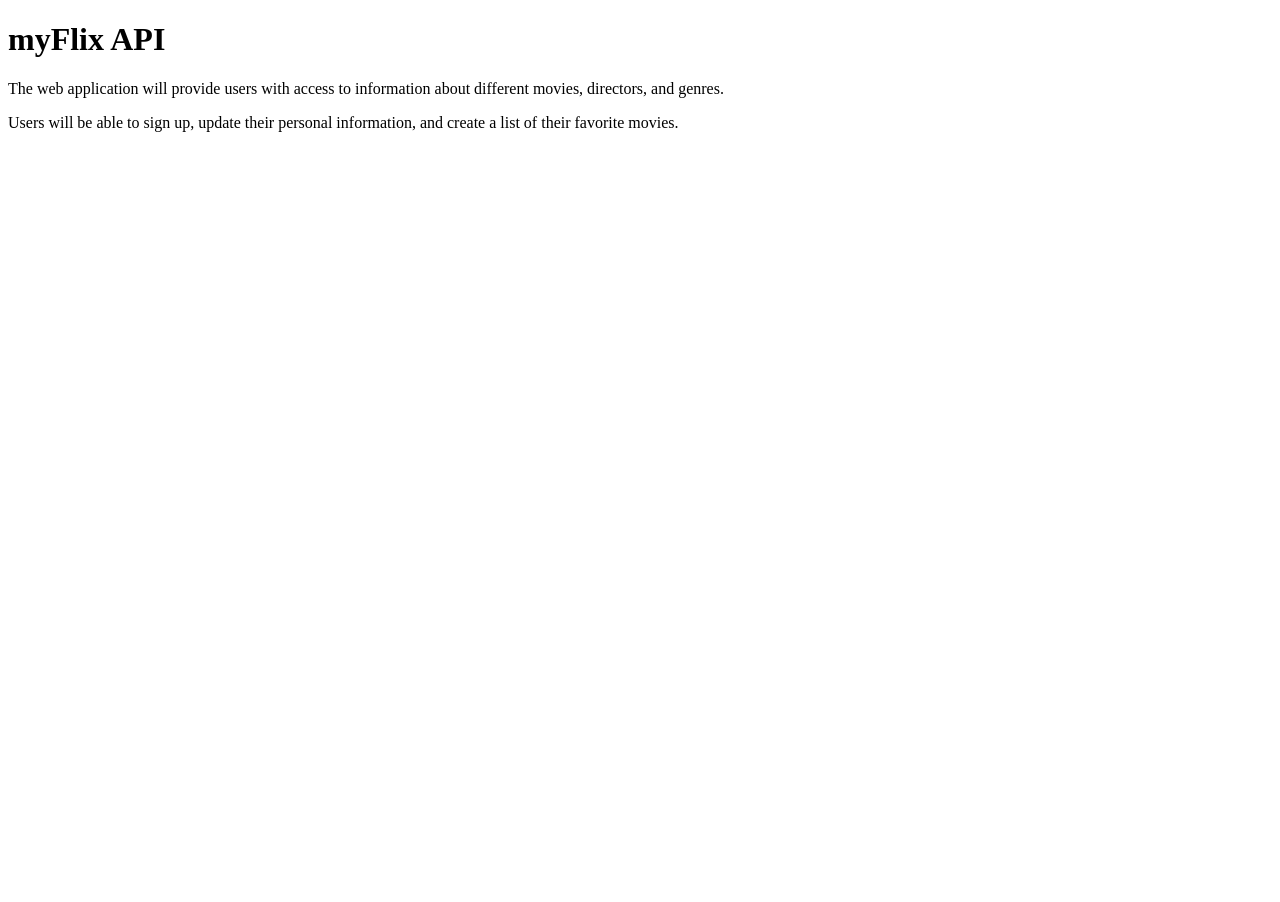
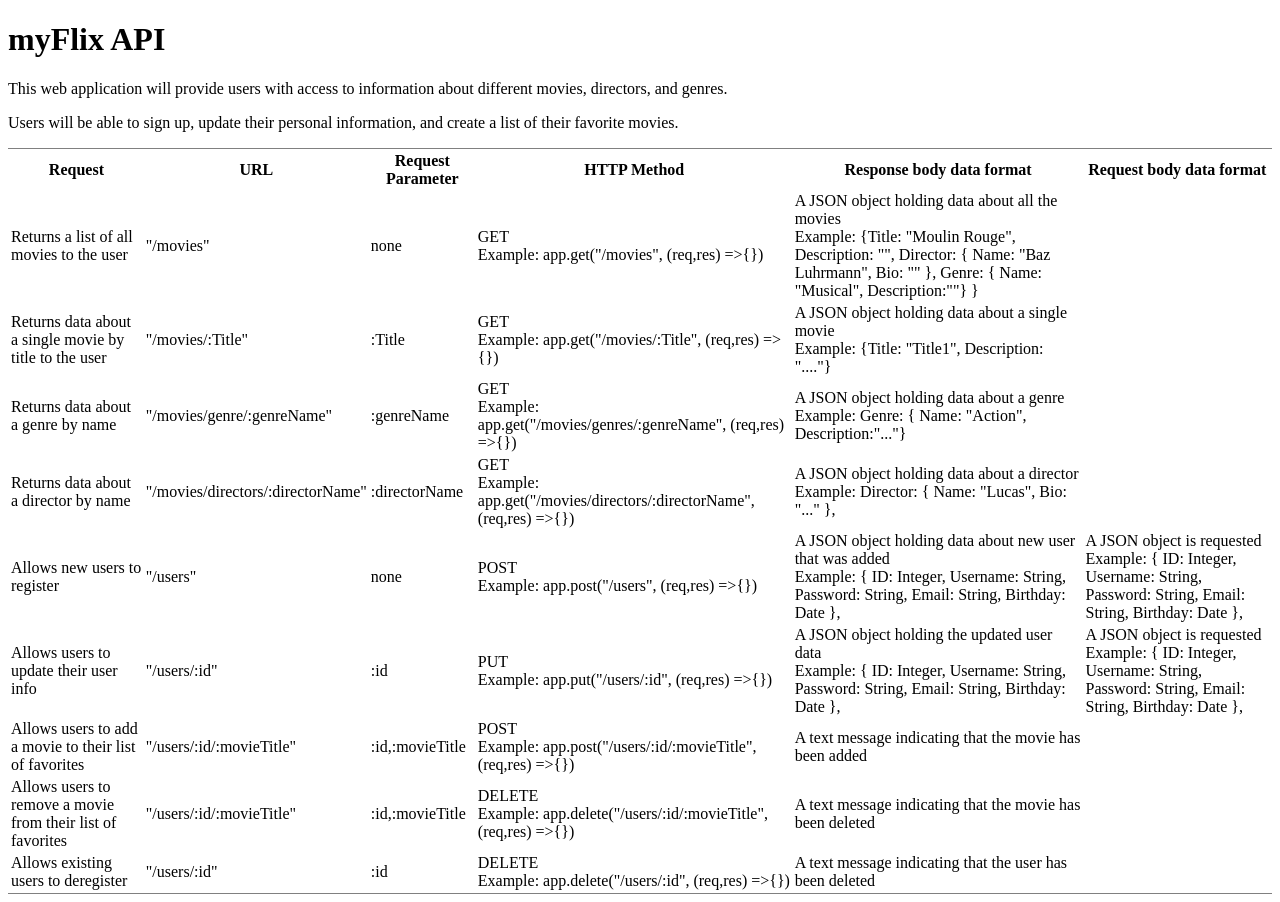
Before and after one commit to martalexaa/movie_api, a website: page public/documentation.html in a window 1280 px wide. Before the commit the page ends 800 px from the top, so only its background shows below. Drawn offline with Linux system fonts and the light colour scheme.

Commit message:
Route endpoints, update documentation

```diff
--- a/log.txt
+++ b/log.txt
@@ -5,3 +5,4 @@
 ::ffff:127.0.0.1 - - [28/Dec/2022:11:11:07 +0000] "GET / HTTP/1.1" 304 - "-" "Mozilla/5.0 (Windows NT 10.0; Win64; x64) AppleWebKit/537.36 (KHTML, like Gecko) Chrome/108.0.0.0 Safari/537.36"
 ::ffff:127.0.0.1 - - [28/Dec/2022:11:15:39 +0000] "GET /documentation.html HTTP/1.1" 304 - "-" "Mozilla/5.0 (Windows NT 10.0; Win64; x64) AppleWebKit/537.36 (KHTML, like Gecko) Chrome/108.0.0.0 Safari/537.36"
 ::ffff:127.0.0.1 - - [28/Dec/2022:11:19:05 +0000] "GET / HTTP/1.1" 304 - "-" "Mozilla/5.0 (Windows NT 10.0; Win64; x64) AppleWebKit/537.36 (KHTML, like Gecko) Chrome/108.0.0.0 Safari/537.36"
+::ffff:127.0.0.1 - - [04/Jan/2023:10:10:50 +0000] "GET /documentation.html HTTP/1.1" 200 5506 "-" "Mozilla/5.0 (Windows NT 10.0; Win64; x64) AppleWebKit/537.36 (KHTML, like Gecko) Chrome/108.0.0.0 Safari/537.36"
--- a/public/documentation.html
+++ b/public/documentation.html
@@ -6,8 +6,145 @@
 </head>
 <body>
     <h1>myFlix API</h1>
-    <p>The web application will provide users with access to information about different
-    movies, directors, and genres.</p>
-    <p>Users will be able to sign up, update their
-    personal information, and create a list of their favorite movies.</p>
+    <p>This web application will provide users with access to information about different movies, directors, and genres.</p>
+    <p>Users will be able to sign up, update their personal information, and create a list of their favorite movies.</p>
+
+    <table frame="hsides" rules="row">
+        <tr>
+          <th>Request</th>
+          <th>URL</th>
+          <th>Request Parameter</th>
+          <th>HTTP Method</th>
+          <th>Response body data format</th>
+          <th>Request body data format</th>
+        </tr>
+        <tr>
+            <td>Returns a list of all movies to the user</td>
+            <td>"/movies"</td>
+            <td>none</td>
+            <td>GET <br> Example: app.get("/movies", (req,res) =>{})</td>
+            <td>
+              A JSON object holding data about all the movies <br>
+              Example: {Title: "Moulin Rouge", Description: "",
+              Director: { Name: "Baz Luhrmann", Bio: "" }, Genre: { Name: "Musical",
+              Description:""} }
+            </td>
+            <td></td>
+          </tr>
+
+          <tr>
+            <td>Returns data about a single movie by title to the user</td>
+            <td>"/movies/:Title"</td>
+            <td>:Title</td>
+            <td>GET <br> Example: app.get("/movies/:Title", (req,res) =>{})</td>
+            <td>
+              A JSON object holding data about a single movie <br>
+              Example: {Title: "Title1", Description: "...."}
+            </td>
+            <td></td>
+          </tr>
+
+          <tr>
+            <td>Returns data about a genre by name</td>
+            <td>"/movies/genre/:genreName"</td>
+            <td>:genreName</td>
+            <td>GET<br> Example: app.get("/movies/genres/:genreName", (req,res) =>{})</td>
+            <td>
+              A JSON object holding data about a genre <br>
+              Example: Genre: { Name: "Action", Description:"..."}
+            </td>
+            <td></td>
+          </tr>
+
+          <tr>
+            <td>Returns data about a director by name</td>
+            <td>"/movies/directors/:directorName"</td>
+            <td>:directorName</td>
+            <td>GET <br> Example: app.get("/movies/directors/:directorName", (req,res) =>{})</td>
+            <td>
+              A JSON object holding data about a director <br>
+              Example: Director: { Name: "Lucas", Bio: "..." },
+            </td>
+            <td></td>
+          </tr>
+
+    <tr>
+            <td>Allows new users to register</td>
+            <td>"/users"</td>
+            <td>none</td>
+            <td>POST <br>Example: app.post("/users", (req,res) =>{})</td>
+            <td>
+              A JSON object holding data about new user that was added <br>
+              Example: {
+                ID: Integer,
+                Username: String,
+                Password: String,
+                Email: String,
+                Birthday: Date
+              },
+            </td>
+            <td>
+              A JSON object is requested  <br>
+              Example: {
+                ID: Integer,
+                Username: String,
+                Password: String,
+                Email: String,
+                Birthday: Date
+              },
+            </td>
+
+          <tr>
+            <td>Allows users to update their user info</td>
+            <td>"/users/:id"</td>
+            <td>:id</td>
+            <td>PUT <br> Example: app.put("/users/:id", (req,res) =>{})</td>
+            <td>A JSON object holding the updated user data <br>
+              Example: {
+                ID: Integer,
+                Username: String,
+                Password: String,
+                Email: String,
+                Birthday: Date
+              },
+            </td>
+            <td>
+                A JSON object is requested  <br>
+                Example: {
+                  ID: Integer,
+                  Username: String,
+                  Password: String,
+                  Email: String,
+                  Birthday: Date
+                },
+              </td>
+          </tr>
+
+          <tr>
+            <td>Allows users to add a movie to their list of favorites</td>
+            <td>"/users/:id/:movieTitle"</td>
+            <td>:id,:movieTitle</td>
+            <td>POST <br> Example: app.post("/users/:id/:movieTitle", (req,res) =>{})</td>
+            <td>A text message indicating that the movie has been added</td>
+            <td></td>
+          </tr>
+
+          <tr>
+            <td>Allows users to remove a movie from their list of favorites</td>
+            <td>"/users/:id/:movieTitle"</td>
+            <td>:id,:movieTitle</td>
+            <td>DELETE <br> Example: app.delete("/users/:id/:movieTitle", (req,res) =>{})</td>
+            <td>A text message indicating that the movie has been deleted</td>
+            <td></td>
+          </tr>
+
+          <tr>
+            <td>Allows existing users to deregister</td>
+            <td>"/users/:id"</td>
+            <td>:id</td>
+            <td>DELETE <br> Example: app.delete("/users/:id", (req,res) =>{})</td>
+            <td>A text message indicating that the user has been deleted</td>
+            <td></td>
+          </tr>
+    </table>
 </body>
```
Also changed, not shown: index.js (deleted, +0 -33 lines), package.json (+7 -4 lines), server.js (added, +187 -0 lines), 1 other file.
